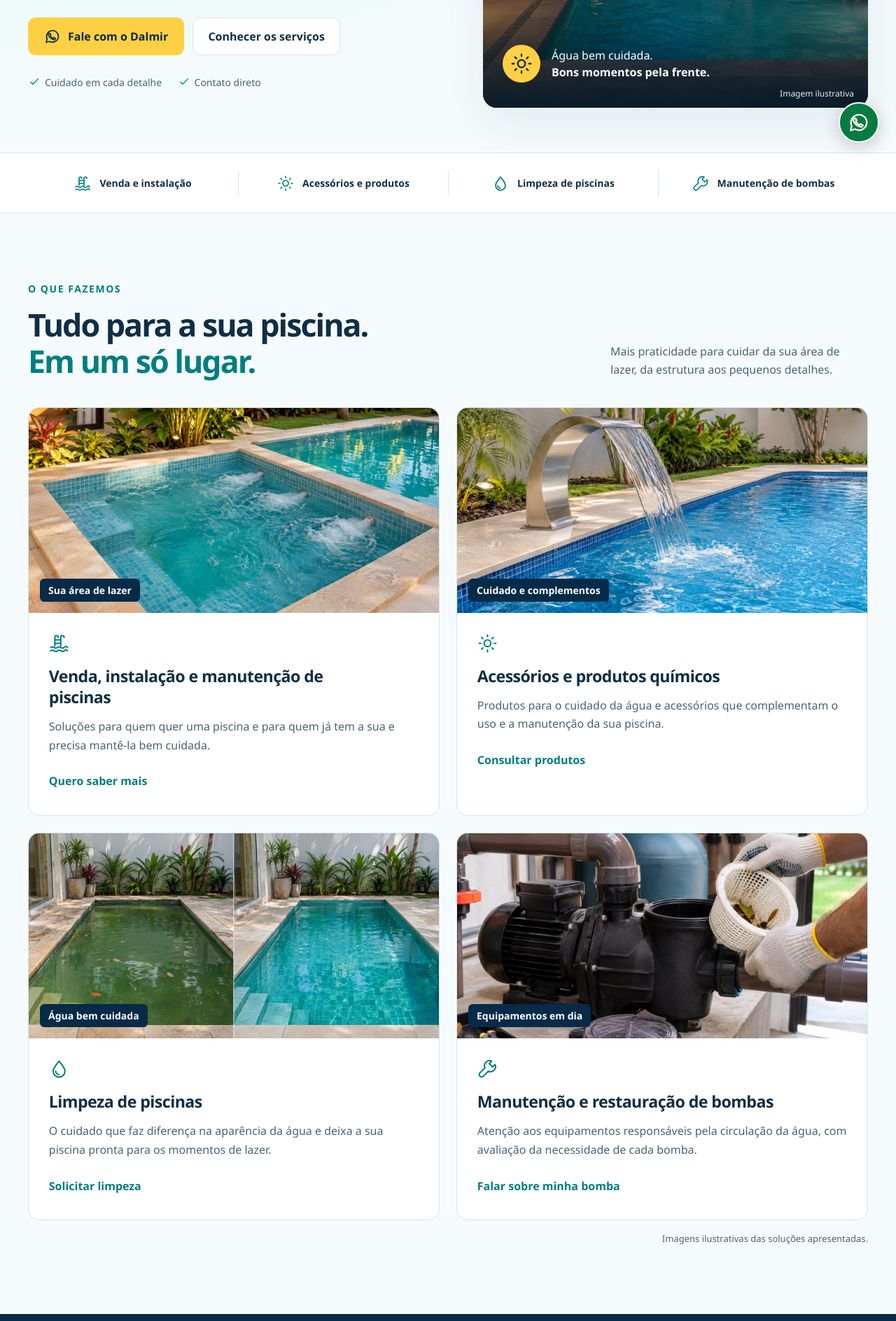
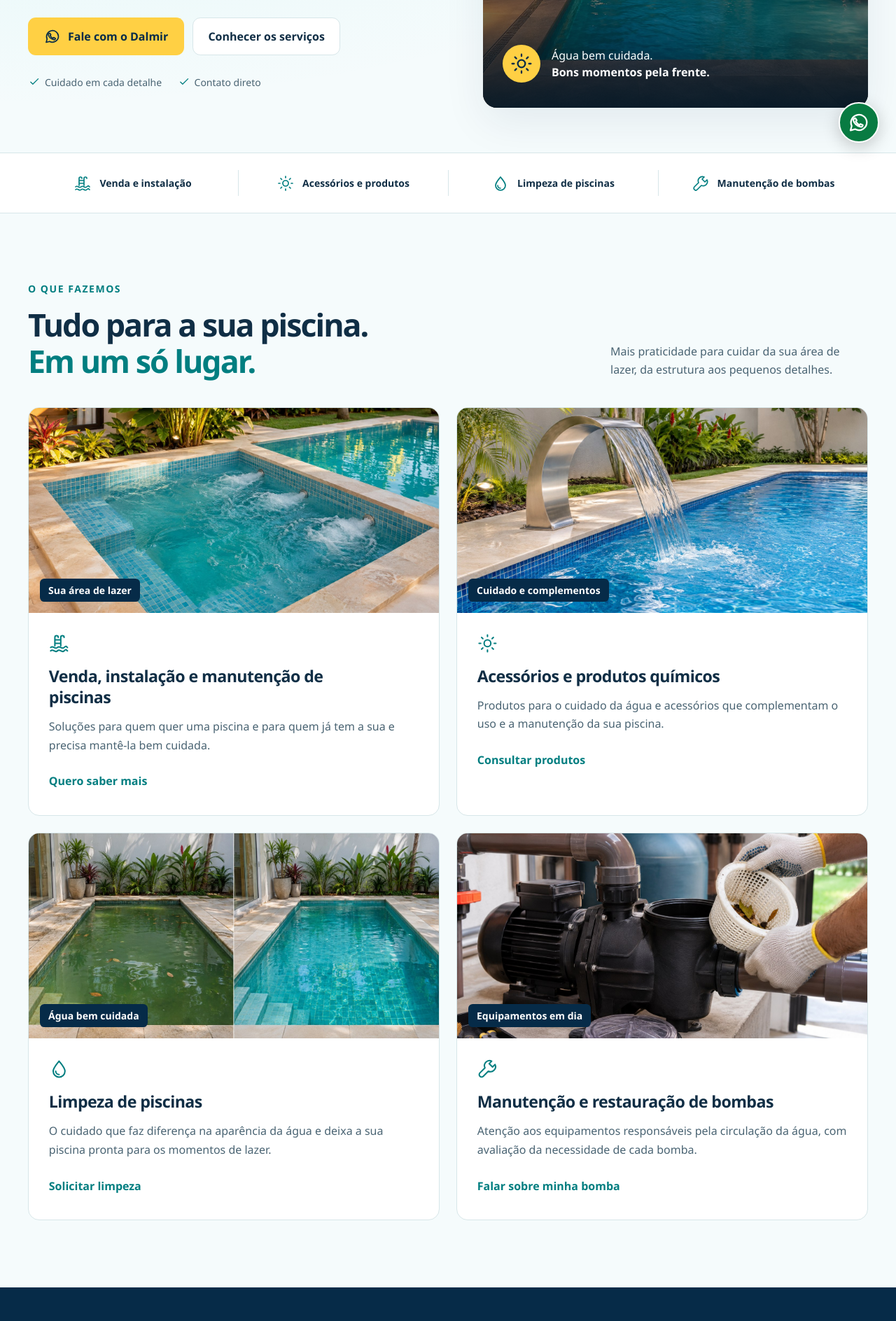
Before and after one commit to Lcsf-dev/piscina-girassol, a website: page index.html in a window 1280 px wide. Shown: the part 572-2460 px from the top of the page at 70% size. Drawn offline with Linux system fonts and the light colour scheme.

Commit message:
fix: remove avisos e referencias de imagens na apresentacao

```diff
--- a/index.html
+++ b/index.html
@@ -132,7 +132,6 @@
                             <span class="selo-sol"><svg class="icone" aria-hidden="true"><use href="#icone-sol"/></svg></span>
                             <span>Água bem cuidada.<br><strong>Bons momentos pela frente.</strong></span>
                         </figcaption>
-                        <span class="aviso-imagem">Imagem ilustrativa</span>
                     </figure>
                 </div>
             </section>
@@ -184,7 +183,7 @@
                         </article>
                         <article class="cartao-servico" id="limpeza-piscinas">
                             <div class="cartao-imagem">
-                                <img src="assets/images/pool-cleaning.jpg" alt="Comparação ilustrativa de uma piscina antes e depois da limpeza" width="1536" height="1024" loading="lazy" decoding="async">
+                                <img src="assets/images/pool-cleaning.jpg" alt="Comparação de uma piscina antes e depois da limpeza" width="1536" height="1024" loading="lazy" decoding="async">
                                 <span class="etiqueta">Água bem cuidada</span>
                             </div>
                             <div class="cartao-conteudo">
@@ -207,7 +206,6 @@
                             </div>
                         </article>
                     </div>
-                    <p class="nota-imagens">Imagens ilustrativas das soluções apresentadas.</p>
                 </div>
             </section>
 
@@ -238,7 +236,7 @@
                             <p class="sobretitulo">Inspire seus próximos mergulhos</p>
                             <h2 id="titulo-galeria">Cada detalhe conta.<br><span>Cada mergulho também.</span></h2>
                         </div>
-                        <p>Explore imagens ilustrativas de piscinas, equipamentos e possibilidades para a sua área de lazer.</p>
+                        <p>Explore piscinas, equipamentos e possibilidades para a sua área de lazer.</p>
                     </div>
                     <div class="carrossel" id="carrossel" role="region" aria-roledescription="carrossel" aria-label="Inspirações para piscinas" tabindex="0">
                         <figure class="carrossel-quadro">
--- a/scripts/main.js
+++ b/scripts/main.js
@@ -90,7 +90,7 @@
         link.href = endereco.href;
     });
 
-    // Conteúdo editorial do carrossel; as imagens são ilustrativas e ficam no projeto.
+    // Conteúdo e imagens locais apresentados no carrossel.
     const imagens = [
         {
             arquivo: "pool-lighting.jpg",
@@ -100,7 +100,7 @@
         },
         {
             arquivo: "pool-cleaning.jpg",
-            descricao: "Comparação ilustrativa de uma piscina antes e depois da limpeza",
+            descricao: "Comparação de uma piscina antes e depois da limpeza",
             titulo: "O cuidado que se vê na água",
             texto: "A limpeza faz parte da rotina de uma piscina bem cuidada e pronta para o lazer."
         },
--- a/styles/main.css
+++ b/styles/main.css
@@ -430,15 +430,6 @@ h1 span {
     height: 2rem;
 }
 
-.aviso-imagem {
-    position: absolute;
-    z-index: 1;
-    right: 1.25rem;
-    bottom: 0.65rem;
-    color: #e3eef3;
-    font-size: 0.75rem;
-}
-
 /* Os atalhos ajudam a encontrar cada categoria sem percorrer toda a página. */
 .faixa-servicos {
     border-block: 1px solid var(--borda);
@@ -562,13 +553,6 @@ h1 span {
 
 .link-servico:hover {
     text-decoration-color: currentColor;
-}
-
-.nota-imagens {
-    margin-top: 1rem;
-    color: var(--texto-suave);
-    font-size: 0.8125rem;
-    text-align: right;
 }
 
 /* A seção institucional destaca a marca sem inventar métricas ou depoimentos. */
```
